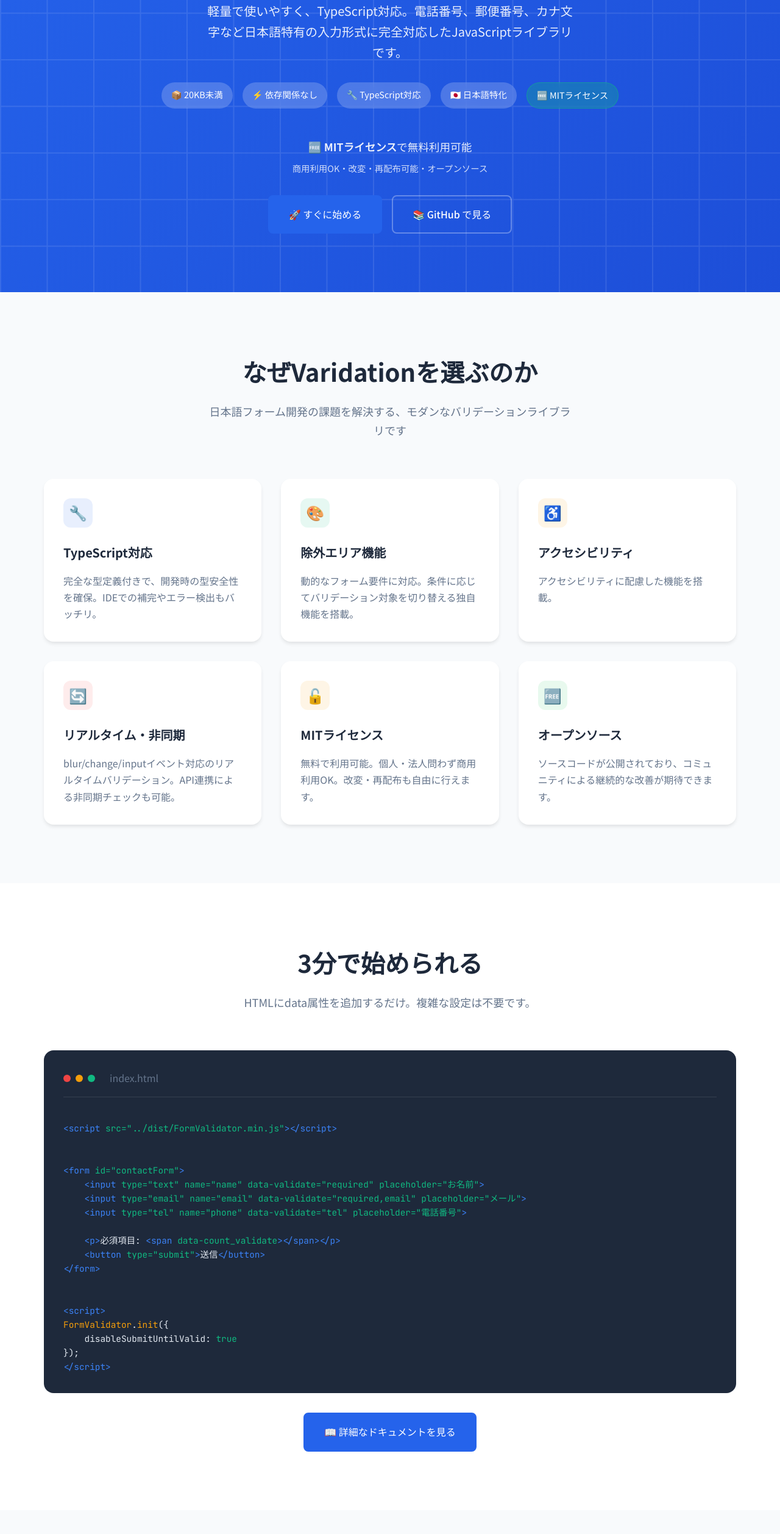
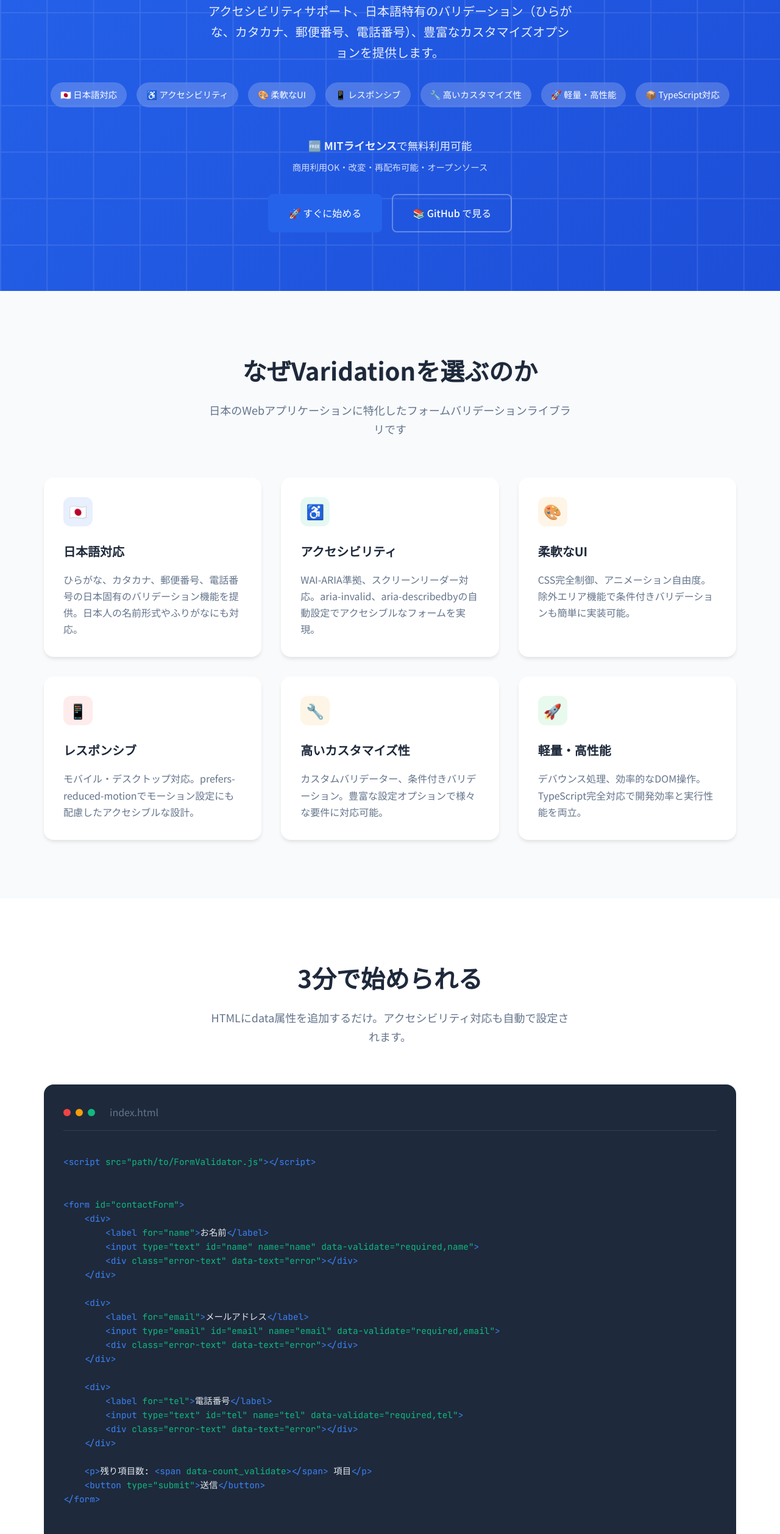
Before and after one commit to t-izumii/varidation, a website built with webpack: page docs/index.html in a window 1280 px wide. Shown: the part 285-2800 px from the top of the page at 61% size. Built offline with nearby package versions, Linux system fonts and the light colour scheme.

Commit message:
docs update

```diff
--- a/docs/index.html
+++ b/docs/index.html
@@ -3,8 +3,8 @@
 <head>
     <meta charset="UTF-8">
     <meta name="viewport" content="width=device-width, initial-scale=1.0">
-    <title>Varidation - 日本語フォームに特化したバリデーションライブラリ</title>
-    <meta name="description" content="日本語フォームに特化した、軽量で使いやすいJavaScriptバリデーションライブラリ。TypeScript対応、除外エリア機能、リアルタイムバリデーションを提供。">
+    <title>Varidation - Form validation library for Japanese web applications</title>
+    <meta name="description" content="日本のWebアプリケーションに特化したフォームバリデーションライブラリ。アクセシビリティサポート、日本語特有のバリデーション、豊富なカスタマイズオプションを提供。">
     <link rel="preconnect" href="https://fonts.googleapis.com">
     <link rel="preconnect" href="https://fonts.gstatic.com" crossorigin>
     <link href="https://fonts.googleapis.com/css2?family=Noto+Sans+JP:wght@300;400;500;700&family=JetBrains+Mono:wght@400;500&display=swap" rel="stylesheet">
@@ -543,15 +543,17 @@
     <!-- Hero Section -->
     <section class="hero">
         <div class="hero-content animate-fade-in-up">
-            <h1>日本語フォームに特化した<br>バリデーションライブラリ</h1>
-            <p class="subtitle">軽量で使いやすく、TypeScript対応。電話番号、郵便番号、カナ文字など日本語特有の入力形式に完全対応したJavaScriptライブラリです。</p>
+            <h1>日本のWebアプリケーションに特化した<br>フォームバリデーションライブラリ</h1>
+            <p class="subtitle">アクセシビリティサポート、日本語特有のバリデーション（ひらがな、カタカナ、郵便番号、電話番号）、豊富なカスタマイズオプションを提供します。</p>
 
             <div class="hero-badges">
-                <span class="badge">📦 20KB未満</span>
-                <span class="badge">⚡ 依存関係なし</span>
-                <span class="badge">🔧 TypeScript対応</span>
-                <span class="badge">🇯🇵 日本語特化</span>
-                <span class="badge" style="background: rgba(16, 185, 129, 0.3); border: 1px solid rgba(16, 185, 129, 0.5);">🆓 MITライセンス</span>
+                <span class="badge">🇯🇵 日本語対応</span>
+                <span class="badge">♿ アクセシビリティ</span>
+                <span class="badge">🎨 柔軟なUI</span>
+                <span class="badge">📱 レスポンシブ</span>
+                <span class="badge">🔧 高いカスタマイズ性</span>
+                <span class="badge">🚀 軽量・高性能</span>
+                <span class="badge">📦 TypeScript対応</span>
             </div>
 
             <div style="text-align: center; margin-bottom: 2rem;">
@@ -575,44 +577,44 @@
         <div class="container">
             <div class="section-header">
                 <h2 class="section-title">なぜVaridationを選ぶのか</h2>
-                <p class="section-subtitle">日本語フォーム開発の課題を解決する、モダンなバリデーションライブラリです</p>
+                <p class="section-subtitle">日本のWebアプリケーションに特化したフォームバリデーションライブラリです</p>
             </div>
 
             <div class="features-grid">
                 <div class="feature-card">
-                    <div class="feature-icon">🔧</div>
-                    <h3 class="feature-title">TypeScript対応</h3>
-                    <p class="feature-description">完全な型定義付きで、開発時の型安全性を確保。IDEでの補完やエラー検出もバッチリ。</p>
-                </div>
-
-                <div class="feature-card">
-                    <div class="feature-icon">🎨</div>
-                    <h3 class="feature-title">除外エリア機能</h3>
-                    <p class="feature-description">動的なフォーム要件に対応。条件に応じてバリデーション対象を切り替える独自機能を搭載。</p>
+                    <div class="feature-icon">🇯🇵</div>
+                    <h3 class="feature-title">日本語対応</h3>
+                    <p class="feature-description">ひらがな、カタカナ、郵便番号、電話番号の日本固有のバリデーション機能を提供。日本人の名前形式やふりがなにも対応。</p>
                 </div>
 
                 <div class="feature-card">
                     <div class="feature-icon">♿</div>
                     <h3 class="feature-title">アクセシビリティ</h3>
-                    <p class="feature-description">アクセシビリティに配慮した機能を搭載。</p>
+                    <p class="feature-description">WAI-ARIA準拠、スクリーンリーダー対応。aria-invalid、aria-describedbyの自動設定でアクセシブルなフォームを実現。</p>
                 </div>
 
                 <div class="feature-card">
-                    <div class="feature-icon">🔄</div>
-                    <h3 class="feature-title">リアルタイム・非同期</h3>
-                    <p class="feature-description">blur/change/inputイベント対応のリアルタイムバリデーション。API連携による非同期チェックも可能。</p>
+                    <div class="feature-icon">🎨</div>
+                    <h3 class="feature-title">柔軟なUI</h3>
+                    <p class="feature-description">CSS完全制御、アニメーション自由度。除外エリア機能で条件付きバリデーションも簡単に実装可能。</p>
                 </div>
 
                 <div class="feature-card">
-                    <div class="feature-icon">🔓</div>
-                    <h3 class="feature-title">MITライセンス</h3>
-                    <p class="feature-description">無料で利用可能。個人・法人問わず商用利用OK。改変・再配布も自由に行えます。</p>
+                    <div class="feature-icon">📱</div>
+                    <h3 class="feature-title">レスポンシブ</h3>
+                    <p class="feature-description">モバイル・デスクトップ対応。prefers-reduced-motionでモーション設定にも配慮したアクセシブルな設計。</p>
                 </div>
 
                 <div class="feature-card">
-                    <div class="feature-icon">🆓</div>
-                    <h3 class="feature-title">オープンソース</h3>
-                    <p class="feature-description">ソースコードが公開されており、コミュニティによる継続的な改善が期待できます。</p>
+                    <div class="feature-icon">🔧</div>
+                    <h3 class="feature-title">高いカスタマイズ性</h3>
+                    <p class="feature-description">カスタムバリデーター、条件付きバリデーション。豊富な設定オプションで様々な要件に対応可能。</p>
+                </div>
+
+                <div class="feature-card">
+                    <div class="feature-icon">🚀</div>
+                    <h3 class="feature-title">軽量・高性能</h3>
+                    <p class="feature-description">デバウンス処理、効率的なDOM操作。TypeScript完全対応で開発効率と実行性能を両立。</p>
                 </div>
             </div>
         </div>
@@ -623,7 +625,7 @@
         <div class="container">
             <div class="section-header">
                 <h2 class="section-title">3分で始められる</h2>
-                <p class="section-subtitle">HTMLにdata属性を追加するだけ。複雑な設定は不要です。</p>
+                <p class="section-subtitle">HTMLにdata属性を追加するだけ。アクセシビリティ対応も自動で設定されます。</p>
             </div>
 
             <div class="code-example" title="クリックでコードをコピー">
@@ -634,21 +636,41 @@
                     <span style="color: #64748b; margin-left: 1rem;">index.html</span>
                 </div>
                 <pre class="code"><span class="comment"><!-- 1. スクリプトを読み込み --></span>
-<span class="keyword">&lt;script</span> <span class="string">src="../dist/FormValidator.min.js"</span><span class="keyword">&gt;&lt;/script&gt;</span>
+<span class="keyword">&lt;script</span> <span class="string">src="path/to/FormValidator.js"</span><span class="keyword">&gt;&lt;/script&gt;</span>
 
 <span class="comment"><!-- 2. フォームにdata属性を追加 --></span>
 <span class="keyword">&lt;form</span> <span class="string">id="contactForm"</span><span class="keyword">&gt;</span>
-    <span class="keyword">&lt;input</span> <span class="string">type="text"</span> <span class="string">name="name"</span> <span class="string">data-validate="required"</span> <span class="string">placeholder="お名前"</span><span class="keyword">&gt;</span>
-    <span class="keyword">&lt;input</span> <span class="string">type="email"</span> <span class="string">name="email"</span> <span class="string">data-validate="required,email"</span> <span class="string">placeholder="メール"</span><span class="keyword">&gt;</span>
-    <span class="keyword">&lt;input</span> <span class="string">type="tel"</span> <span class="string">name="phone"</span> <span class="string">data-validate="tel"</span> <span class="string">placeholder="電話番号"</span><span class="keyword">&gt;</span>
+    <span class="keyword">&lt;div&gt;</span>
+        <span class="keyword">&lt;label</span> <span class="string">for="name"</span><span class="keyword">&gt;</span>お名前<span class="keyword">&lt;/label&gt;</span>
+        <span class="keyword">&lt;input</span> <span class="string">type="text"</span> <span class="string">id="name"</span> <span class="string">name="name"</span> <span class="string">data-validate="required,name"</span><span class="keyword">&gt;</span>
+        <span class="keyword">&lt;div</span> <span class="string">class="error-text"</span> <span class="string">data-text="error"</span><span class="keyword">&gt;&lt;/div&gt;</span>
+    <span class="keyword">&lt;/div&gt;</span>
 
-    <span class="keyword">&lt;p&gt;</span>必須項目: <span class="keyword">&lt;span</span> <span class="string">data-count_validate</span><span class="keyword">&gt;&lt;/span&gt;&lt;/p&gt;</span>
+    <span class="keyword">&lt;div&gt;</span>
+        <span class="keyword">&lt;label</span> <span class="string">for="email"</span><span class="keyword">&gt;</span>メールアドレス<span class="keyword">&lt;/label&gt;</span>
+        <span class="keyword">&lt;input</span> <span class="string">type="email"</span> <span class="string">id="email"</span> <span class="string">name="email"</span> <span class="string">data-validate="required,email"</span><span class="keyword">&gt;</span>
+        <span class="keyword">&lt;div</span> <span class="string">class="error-text"</span> <span class="string">data-text="error"</span><span class="keyword">&gt;&lt;/div&gt;</span>
+    <span class="keyword">&lt;/div&gt;</span>
+
+    <span class="keyword">&lt;div&gt;</span>
+        <span class="keyword">&lt;label</span> <span class="string">for="tel"</span><span class="keyword">&gt;</span>電話番号<span class="keyword">&lt;/label&gt;</span>
+        <span class="keyword">&lt;input</span> <span class="string">type="text"</span> <span class="string">id="tel"</span> <span class="string">name="tel"</span> <span class="string">data-validate="required,tel"</span><span class="keyword">&gt;</span>
+        <span class="keyword">&lt;div</span> <span class="string">class="error-text"</span> <span class="string">data-text="error"</span><span class="keyword">&gt;&lt;/div&gt;</span>
+    <span class="keyword">&lt;/div&gt;</span>
+
+    <span class="keyword">&lt;p&gt;</span>残り項目数: <span class="keyword">&lt;span</span> <span class="string">data-count_validate</span><span class="keyword">&gt;&lt;/span&gt;</span> 項目<span class="keyword">&lt;/p&gt;</span>
     <span class="keyword">&lt;button</span> <span class="string">type="submit"</span><span class="keyword">&gt;</span>送信<span class="keyword">&lt;/button&gt;</span>
 <span class="keyword">&lt;/form&gt;</span>
 
 <span class="comment"><!-- 3. 初期化 --></span>
 <span class="keyword">&lt;script&gt;</span>
 <span class="function">FormValidator</span>.<span class="function">init</span>({
+    validationOptions: {
+        tel: {
+            allowHyphens: <span class="string">false</span>  <span class="comment">// ハイフンなしの電話番号のみ許可</span>
+        }
+    },
+    count: <span class="string">true</span>,
     disableSubmitUntilValid: <span class="string">true</span>
 });
 <span class="keyword">&lt;/script&gt;</span></pre>
@@ -714,7 +736,7 @@
             <div class="footer-content">
                 <div class="footer-section">
                     <h3>Varidation</h3>
-                    <p style="color: var(--text-light); margin-bottom: 1rem;">日本語フォームに特化したバリデーションライブラリ</p>
+                    <p style="color: var(--text-light); margin-bottom: 1rem;">日本のWebアプリケーションに特化したフォームバリデーションライブラリ</p>
                     <div style="display: flex; gap: 1rem;">
                         <a href="https://github.com/t-izumii/varidation" style="color: var(--text-light);" target="_blank" rel="noopener">GitHub</a>
                         <a href="https://github.com/t-izumii/varidation#readme" style="color: var(--text-light);" target="_blank" rel="noopener">ドキュメント</a>
@@ -744,7 +766,7 @@
             </div>
 
             <div class="footer-bottom">
-                <p>&copy; 2024 Varidation. MITライセンスで提供.</p>
+                <p>&copy; 2024 Varidation. MITライセンスで提供 - Making Japanese web forms accessible and user-friendly 🇯🇵</p>
             </div>
         </div>
     </footer>
@@ -757,18 +779,30 @@
                 try {
                     // Initialize Varidation
                     FormValidator.init({
+                        // バリデーション動作
                         validation: {
                             validateOnInput: true,
                             validateOnBlur: true,
                             debounceDelay: 300
                         },
-                        disableSubmitUntilValid: true,
+
+                        // エラー表示
+                        errorDisplay: {
+                            showOnValidation: true,
+                            clearOnFocus: true
+                        },
+
+                        // カスタムメッセージ
                         customMessages: {
-                            required: 'この項目は必須です',
+                            required: '必須項目です',
                             email: '正しいメールアドレスを入力してください',
                             hiragana: 'ひらがなで入力してください',
                             tel: '正しい電話番号を入力してください'
-                        }
+                        },
+
+                        // UI制御
+                        count: true,
+                        disableSubmitUntilValid: true
                     });
 
                     console.log('Varidation initialized successfully');
@@ -785,14 +819,14 @@
         // Fallback validation for demo
         function setupFallbackValidation() {
             const demoValidators = {
-                demoName: (value) => value.trim().length > 0,
+                demoName: (value) => /^[一-龯ぁ-ゖァ-ヶーＡ-Ｚａ-ｚ　 ]+$/.test(value) && value.trim().length > 0,
                 demoFurigana: (value) => /^[ぁ-んー　 ]+$/.test(value) && value.trim().length > 0,
                 demoEmail: (value) => /^[^\s@]+@[^\s@]+\.[^\s@]+$/.test(value) && value.trim().length > 0,
                 demoTel: (value) => !value || /^0\d{9,10}$/.test(value.replace(/-/g, ''))
             };
 
             const demoMessages = {
-                demoName: 'お名前を入力してください',
+                demoName: '日本人の名前形式で入力してください',
                 demoFurigana: 'ひらがなで入力してください',
                 demoEmail: '正しいメールアドレスを入力してください',
                 demoTel: '正しい電話番号を入力してください'
```
